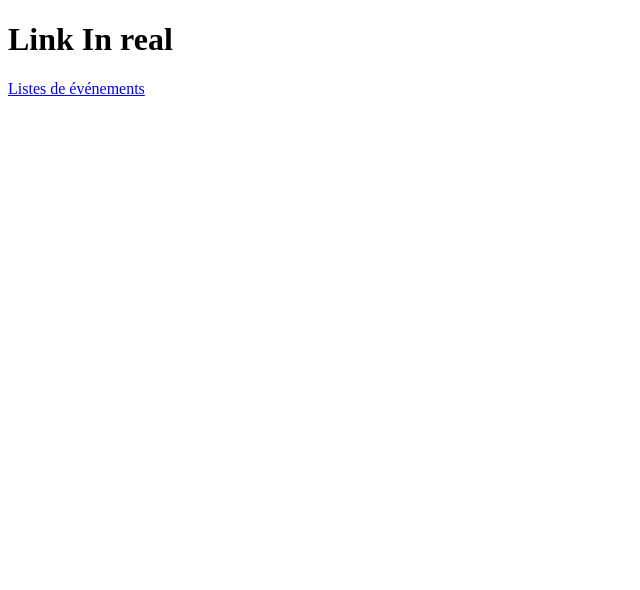
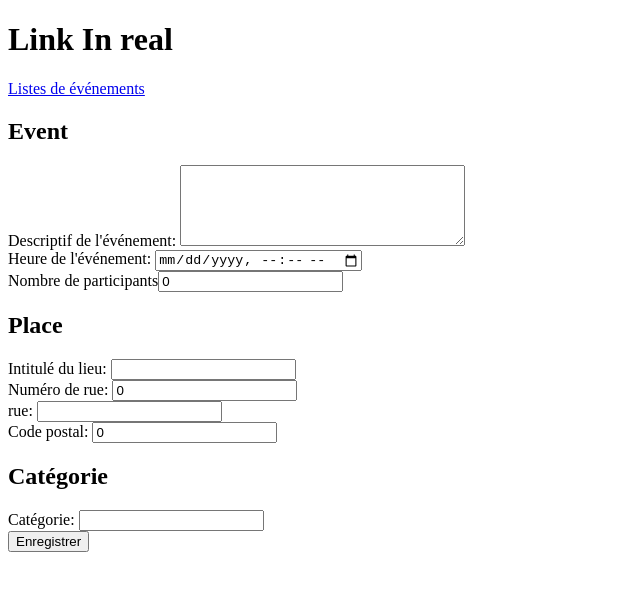
Before and after one commit to Ben-92/linkinreal-front, an Angular app: page /create in a window 1280 px wide. Before the commit this address led to /. Shown: the top 590 px of the page, without its empty margins (0-640 px from the left). Built offline with nearby package versions, Linux system fonts and the light colour scheme.

Commit message:
ajout formulaire management event

```diff
--- a/src/app/data.service.ts
+++ b/src/app/data.service.ts
@@ -22,4 +22,8 @@ export class DataService {
     return this.httpClient.delete('http://localhost:8080/api/linkinreal/events/' + eventId );
   }
 
+  addEvent(eventToAdd) {
+    return this.httpClient.post('http://localhost:8080/api/linkinreal/events/', eventToAdd);
+  }
+
 }
--- a/src/app/event-list/event-list.component.html
+++ b/src/app/event-list/event-list.component.html
@@ -1,5 +1,5 @@
 
-
+<button [routerLink]="['/create']">Créer un événement</button>
 
 <table>
 <tr *ngFor="let event of eventObs | async">
--- /dev/null
+++ b/src/app/event-management/event-management.component.css
@@ -0,0 +1,7 @@
+management-form {
+    display:flex;
+}
+
+management-form-elt {
+    flex-direction: column;
+}
--- /dev/null
+++ b/src/app/event-management/event-management.component.html
@@ -0,0 +1,118 @@
+
+
+<form [formGroup]="managementForm" (ngSubmit)="onAction(managementForm.value)">
+
+  <div class="management-form">
+
+    <h2>Event</h2>
+    <div class="management-form-elt">
+    <label for="description">Descriptif de l'événement: </label>
+    <textarea id="description" formControlName="description"
+            rows="5" cols="33">
+    </textarea>
+  </div>
+
+  <div class="management-form-elt">
+    <label for="event-time">Heure de l'événement: </label>
+    <input type="datetime-local" id="event-time"
+       formControlName="date">
+      </div>
+
+      <div class="management-form-elt">
+    <label for="participant-nb">Nombre de participants</label>
+    <input type="number" formControlName="participantNb" id="participant-nb">
+  </div>
+
+<h2>Place</h2>
+  <div class="management-form-elt">
+    <label for="label">Intitulé du lieu: </label>
+    <input type="text" formControlName="label" id="label">
+  </div>
+
+  <div class="management-form-elt">
+    <label for="street-nb">Numéro de rue: </label>
+    <input type="number" formControlName="streetNumber" id="street-nb">
+  </div>
+
+  <div class="management-form-elt">
+    <label for="street">rue: </label>
+    <input type="text" formControlName="street" id="street">
+  </div>
+
+  <div class="management-form-elt">
+    <label for="postal-code">Code postal: </label>
+    <input type="number" formControlName="postalCode" id="postal-code">
+  </div>
+
+  <h2>Catégorie</h2>
+  <div class="management-form-elt">
+      <label for="category">Catégorie: </label>
+      <input type="text" formControlName="category" id="category">
+    </div>
+
+    <button type="submit">Enregistrer</button>
+
+  </div>
+
+</form>
+
+<!--
+
+    <label for="event-time">Heure de l'événement: </label>
+    <input type="datetime-local" id="event-time"
+       formControlName="date" value="2018-06-12T19:30"
+       min="2020-01-07T00:00" max="2018-06-14T00:00">
+
+    <label for="post-code">Code postal</label>
+    <input type="number" formControlName="postalCode" id="post-code">
+
+    <label class="xxx">Marque</label>
+    <select formControlName="carBrand" class="xxx">
+      <option  value={{brand.name}} *ngFor="let brand of brandList">{{brand.name}}</option>
+    </select>
+
+    <label class="xxx">Modèle</label>
+    <select formControlName="carModel" class="xxx">
+      <option value={{model.name}} *ngFor="let model of modelList">{{model.name}}</option>
+    </select>
+
+    <label for="year">Année</label>
+    <input type="number" formControlName="year" id="year">
+
+
+    <p>Boite de vitesse :</p>
+    <div>
+      <input type="radio" id="autoChoice"
+      formControlName="gearbox" value="auto">
+      <label for="autoChoice">Automatique</label>
+
+      <input type="radio" id="manualChoice"
+      formControlName="gearbox" value="manual">
+      <label for="manualChoice">Manuelle</label>
+    </div>
+
+    <label for="ext-color">Couleur extérieure</label>
+    <input type="text" formControlName="outerColor" id="ext-color">
+
+    <p>4 roues motrices :</p>
+    <div>
+      <input type="radio" id="fwdChoiceYes"
+      formControlName="fourWheelDrive" value=true>
+      <label for="fwdChoiceYes">Oui</label>
+
+      <input type="radio" id="fwdChoiceNo"
+      formControlName="fourWheelDrive" value=false>
+      <label for="fwdChoiceNo">Non</label>
+
+    </div>
+
+    <label for="description">Descriptif de l'annonce</label>
+    <textarea id="description" formControlName="description"
+            rows="5" cols="33">
+    </textarea>
+
+    <label for="price">Prix</label>
+    <input type="number" formControlName="price" id="price">
+
+    <button type="submit">Enregistrer l'annonce</button>
+    -->
--- /dev/null
+++ b/src/app/event-management/event-management.component.ts
@@ -0,0 +1,44 @@
+import { Component, OnInit } from '@angular/core';
+import { FormBuilder } from '@angular/forms';
+import {DataService} from '../data.service';
+
+@Component({
+  selector: 'app-event-management',
+  templateUrl: './event-management.component.html',
+  styleUrls: ['./event-management.component.css']
+})
+export class EventManagementComponent implements OnInit {
+
+   /* dateTest = function(){
+    const datePrev = new Date();
+    console.log (datePrev.getUTCDate);
+    return datePrev.getTime;
+  } */
+
+  managementForm = this.formBuilder.group({
+    description:' ',
+    date: ' ',
+    participantNb:0,
+    label: ' ',
+    streetNumber: 0,
+    street: ' ',
+    postalCode: 0,
+    category: ' '
+  })
+
+  constructor(private formBuilder: FormBuilder,
+              private dataService: DataService) { }
+
+  ngOnInit() {
+  }
+
+
+
+  onAction(eventToAdd) {
+    this.dataService.addEvent(eventToAdd).subscribe(savedEvent => console.log(savedEvent));
+   }
+
+
+
+
+}
```
Also changed, not shown: src/app/app.module.ts (+8 -1 lines).
